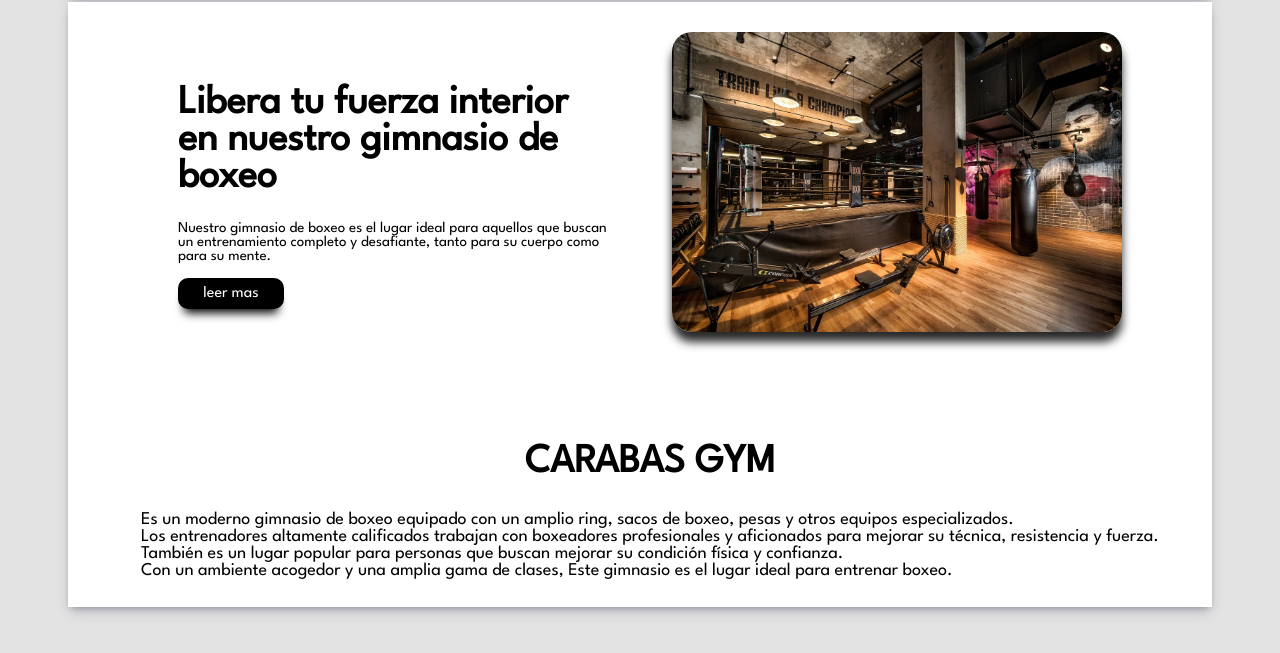
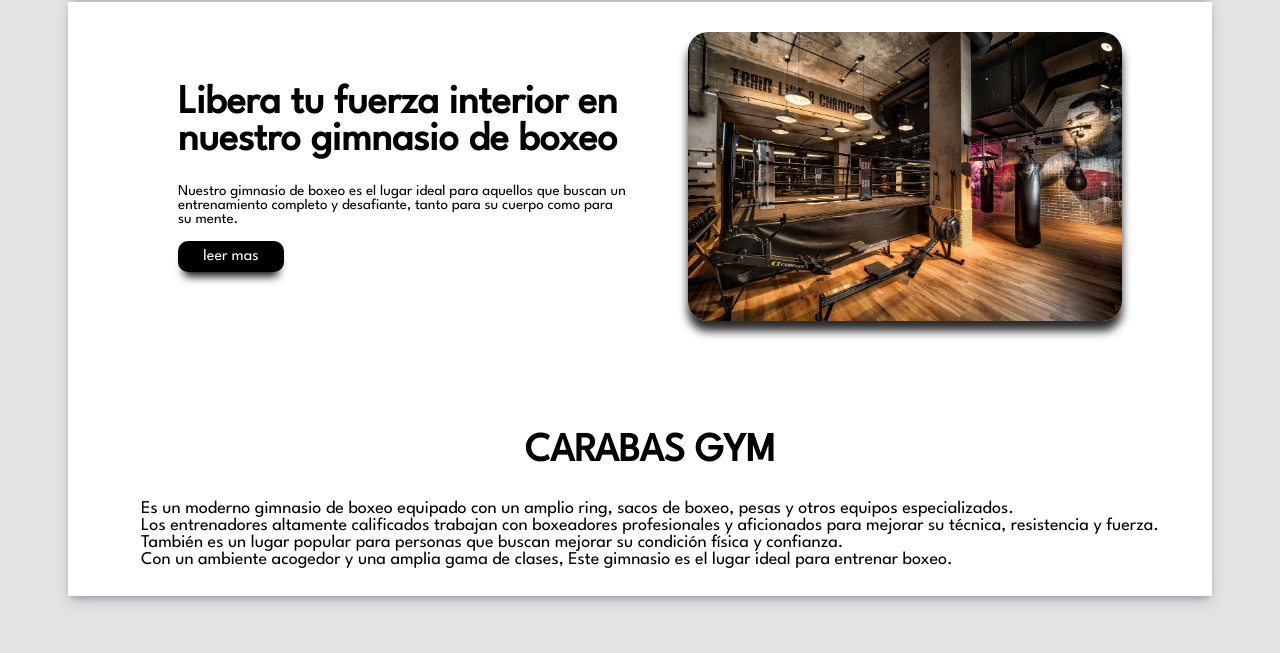
Before and after one commit to maticarabas99/pagina-gym, a plain HTML site: page index.html in a window 1280 px wide. Shown: the part 127-780 px from the top of the page. Drawn offline with Linux system fonts and the light colour scheme.

Commit message:
cambio img

```diff
--- a/style.css
+++ b/style.css
@@ -42,8 +42,8 @@ main{
     gap: 40px;
 }
 .portada img{
-    height: 300px;
-    width: 450px;
+    height: 30%;
+    width: 45%;
     border-radius: 20px;
     box-shadow: 0px 10px 10px  rgb(41, 41, 41);
 }
```
